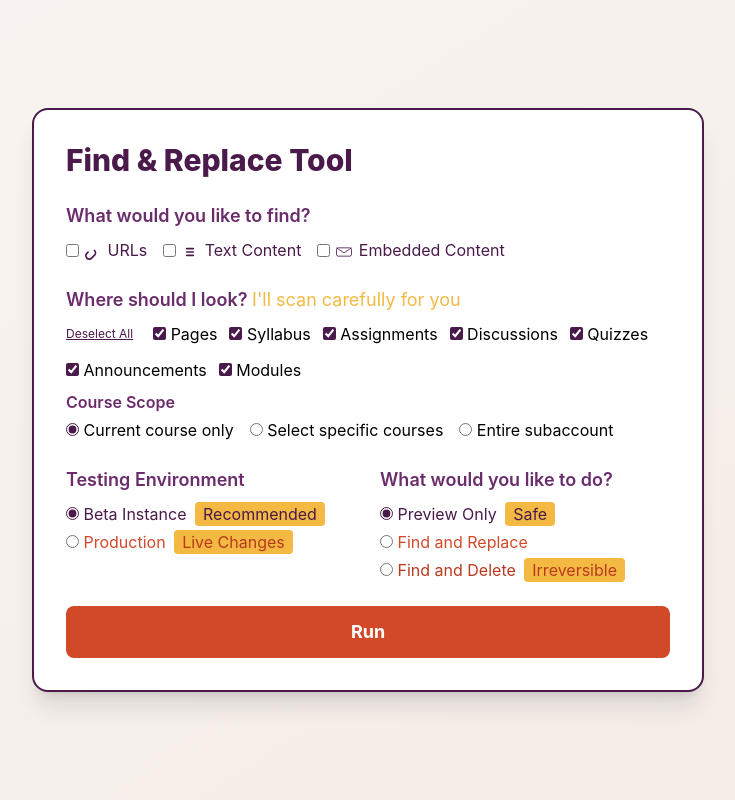
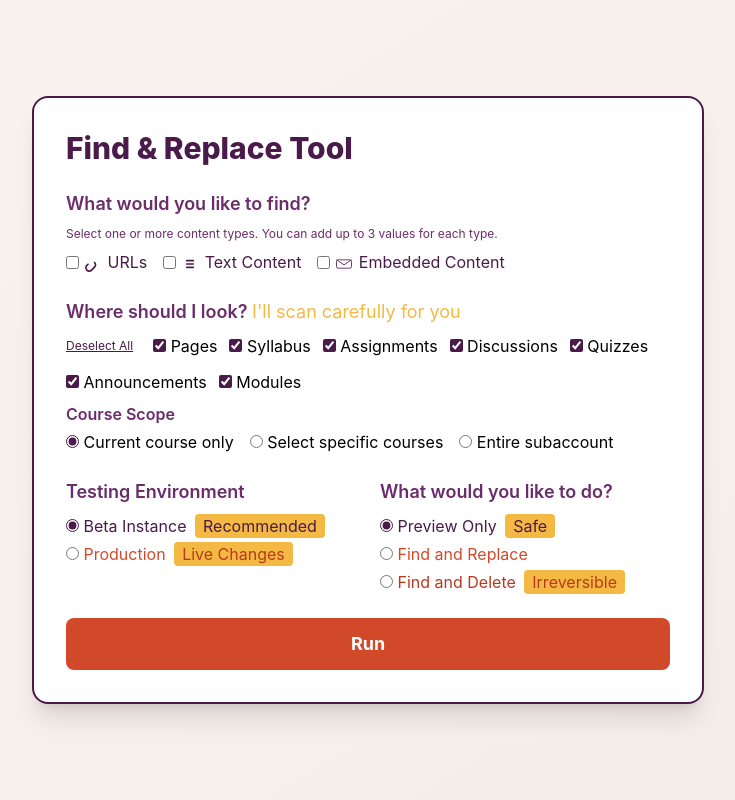
Before and after one commit to anbinumer/canvasops-django, a Django app: page /tools/find_replace/ in a window 1280 px wide. Shown: the whole page, without its empty margins (272-1007 px from the left). Run offline with Django 4.2, Linux system fonts and the light colour scheme; some libraries are stand-ins or nearby versions.

Commit message:
UX: Human-centered feedback, helper texts, spinner, warnings, and modal confirmation for destructive actions

```diff
--- a/templates/tools/find_replace.html
+++ b/templates/tools/find_replace.html
@@ -11,6 +11,7 @@
       <!-- Step 1: Content Type Selection -->
       <div>
         <h3 class="text-lg font-semibold text-[#6B2C6B] mb-2">What would you like to find?</h3>
+        <p class="text-xs text-[#6B2C6B] mb-2">Select one or more content types. You can add up to 3 values for each type.</p>
         <div class="flex gap-4 mb-2">
           <label class="flex items-center gap-1 cursor-pointer">
             <input type="checkbox" name="content_type" value="url" class="accent-[#4A1A4A] content-type-toggle">
@@ -76,9 +77,28 @@
       </div>
       <div id="replace_with_container" class="mt-4 hidden">
         <div id="replace-fields-container"></div>
+        <p class="text-xs text-[#D2492A]">Each value to find must have a corresponding replacement. Leave blank to remove.</p>
       </div>
-      <button type="submit" class="w-full mt-6 py-3 rounded-lg font-bold text-lg bg-[#D2492A] hover:bg-[#B8391F] text-white transition">Run</button>
+      <button type="submit" id="run-btn" class="w-full mt-6 py-3 rounded-lg font-bold text-lg bg-[#D2492A] hover:bg-[#B8391F] text-white transition">Run</button>
     </form>
+    <!-- Spinner Overlay -->
+    <div id="spinner-overlay" class="fixed inset-0 bg-black bg-opacity-30 flex items-center justify-center z-50 hidden" role="status" aria-live="polite">
+      <div class="flex flex-col items-center">
+        <svg class="animate-spin h-10 w-10 text-[#4A1A4A] mb-2" xmlns="http://www.w3.org/2000/svg" fill="none" viewBox="0 0 24 24"><circle class="opacity-25" cx="12" cy="12" r="10" stroke="currentColor" stroke-width="4"></circle><path class="opacity-75" fill="currentColor" d="M4 12a8 8 0 018-8v8z"></path></svg>
+        <span class="text-[#4A1A4A] font-medium">Processing your request...</span>
+      </div>
+    </div>
+    <!-- Modal for destructive confirmation -->
+    <div id="confirm-modal" class="fixed inset-0 bg-black bg-opacity-40 flex items-center justify-center z-50 hidden" role="dialog" aria-modal="true">
+      <div class="bg-white rounded-lg shadow-lg p-6 max-w-sm w-full">
+        <h3 class="text-lg font-bold text-[#B8391F] mb-2">Please confirm this action</h3>
+        <p class="text-[#6B2C6B] mb-4">You are about to delete content across multiple courses or an entire subaccount. This action is <span class="font-bold text-[#B8391F]">irreversible</span>.<br>Are you sure you want to proceed?</p>
+        <div class="flex justify-end gap-2">
+          <button id="cancel-modal" class="px-4 py-2 rounded bg-gray-200 text-[#4A1A4A]">Cancel</button>
+          <button id="confirm-modal-btn" class="px-4 py-2 rounded bg-[#B8391F] text-white font-bold">Yes, Delete</button>
+        </div>
+      </div>
+    </div>
     <script>
       // --- Dynamic Find/Replace Fields ---
       const typeLabels = {
@@ -205,6 +225,59 @@
       });
       // Initialize fields on page load
       updateFieldsFromSelection();
+
+      // Inline validation and helper feedback
+      function showHelperText(msg, color) {
+        let el = document.getElementById('helper-text');
+        if (!el) {
+          el = document.createElement('div');
+          el.id = 'helper-text';
+          el.className = 'text-xs mt-1';
+          findFieldsContainer.parentNode.insertBefore(el, findFieldsContainer.nextSibling);
+        }
+        el.textContent = msg;
+        el.style.color = color;
+      }
+      // Spinner overlay logic
+      const spinnerOverlay = document.getElementById('spinner-overlay');
+      const runBtn = document.getElementById('run-btn');
+      const form = runBtn.closest('form');
+      form.addEventListener('submit', function(e) {
+        // Validation: at least one value entered
+        let valid = false;
+        Object.values(findFields).forEach(arr => {
+          arr.forEach(val => { if (val.trim()) valid = true; });
+        });
+        if (!valid) {
+          e.preventDefault();
+          showHelperText('Please enter at least one value to find.', '#B8391F');
+          return;
+        }
+        // Destructive action confirmation
+        const action = form.querySelector('input[name="action"]:checked').value;
+        const scope = form.querySelector('input[name="scope"]:checked').value;
+        if (action === 'delete' && (scope === 'multiple' || scope === 'subaccount')) {
+          e.preventDefault();
+          document.getElementById('confirm-modal').classList.remove('hidden');
+          return;
+        }
+        if (action === 'delete' && scope === 'current') {
+          if (!confirm('Warning: This will permanently delete content in this course. Are you sure you want to proceed?')) {
+            e.preventDefault();
+            return;
+          }
+        }
+        spinnerOverlay.classList.remove('hidden');
+      });
+      // Modal logic
+      document.getElementById('cancel-modal').onclick = function() {
+        document.getElementById('confirm-modal').classList.add('hidden');
+      };
+      document.getElementById('confirm-modal-btn').onclick = function() {
+        document.getElementById('confirm-modal').classList.add('hidden');
+        spinnerOverlay.classList.remove('hidden');
+        form.submit();
+      };
     </script>
     {% if results %}
       <div class="mt-8 bg-[#F4ECE6] rounded-lg p-6 border border-[#F4B942]">
```
